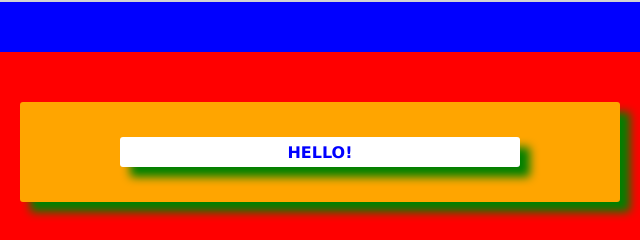
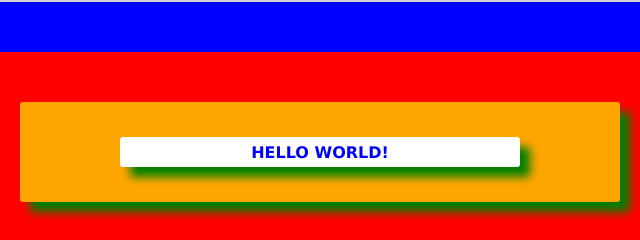
Before and after one commit to Evank1206/Hello, a plain HTML site: page index.html in a window 1280 px wide. Both pictures are taken after a click on the element "Click!". Shown: the part 248-488 px from the top of the page, 320-960 px from the left. Drawn offline with Linux system fonts and the light colour scheme.

Commit message:
added text

```diff
--- a/app.js
+++ b/app.js
@@ -1,11 +1,11 @@
-let la  = document.querySelector("p").addEventListener("click", () => {
+document.querySelector("p").addEventListener("click", () => {
     document.querySelector("p").style.display = "none";
     let lal = document.createElement("h4");
     // lal.setAttribute("id", "h3");
-    let lala = document.createTextNode("HELLO!");
+    let lala = document.createTextNode("HELLO WORLD!");
     lal.appendChild(lala)
     document.getElementById("box4").appendChild(lal)
     document.getElementById("box4").style.backgroundColor = "white"
     document.getElementById("box4").style.boxShadow = "10px 10px 10px green";
     document.getElementById("box3").style.backgroundColor = "orange"
-})
+});
```
Also changed, not shown: index.html (+0 -1 lines).
